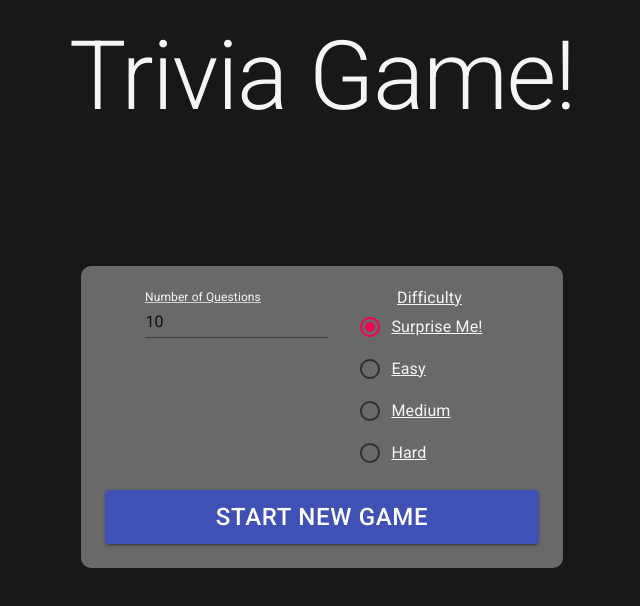
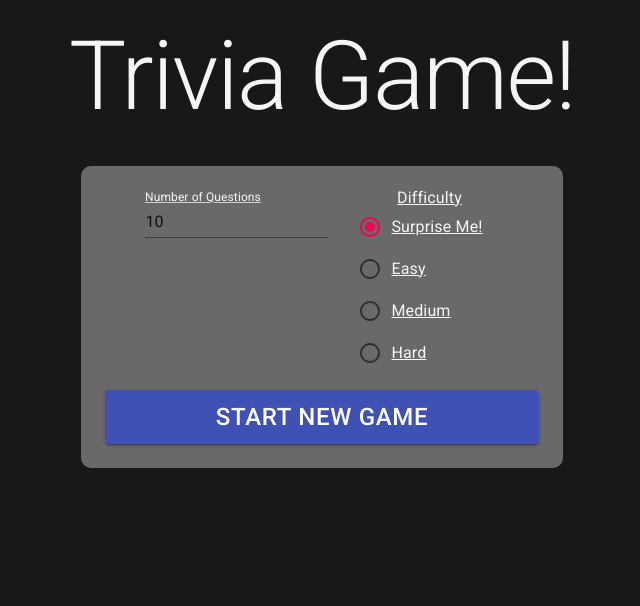
Before and after one commit to DruSerkes/trivia-game, a React (Create React App) app: page / in a window 1280 px wide. Shown: the top 606 px of the page, without its empty margins (318-958 px from the left). Built offline with nearby package versions, Linux system fonts and the light colour scheme.

Commit message:
restyle App

```diff
--- a/src/App.css
+++ b/src/App.css
@@ -19,7 +19,6 @@ html {
 
 .Start {
 	position: relative;
-	top: 100px;
 	width: 35%;
 	margin: 0 auto;
 	padding: 1.5rem;
```
